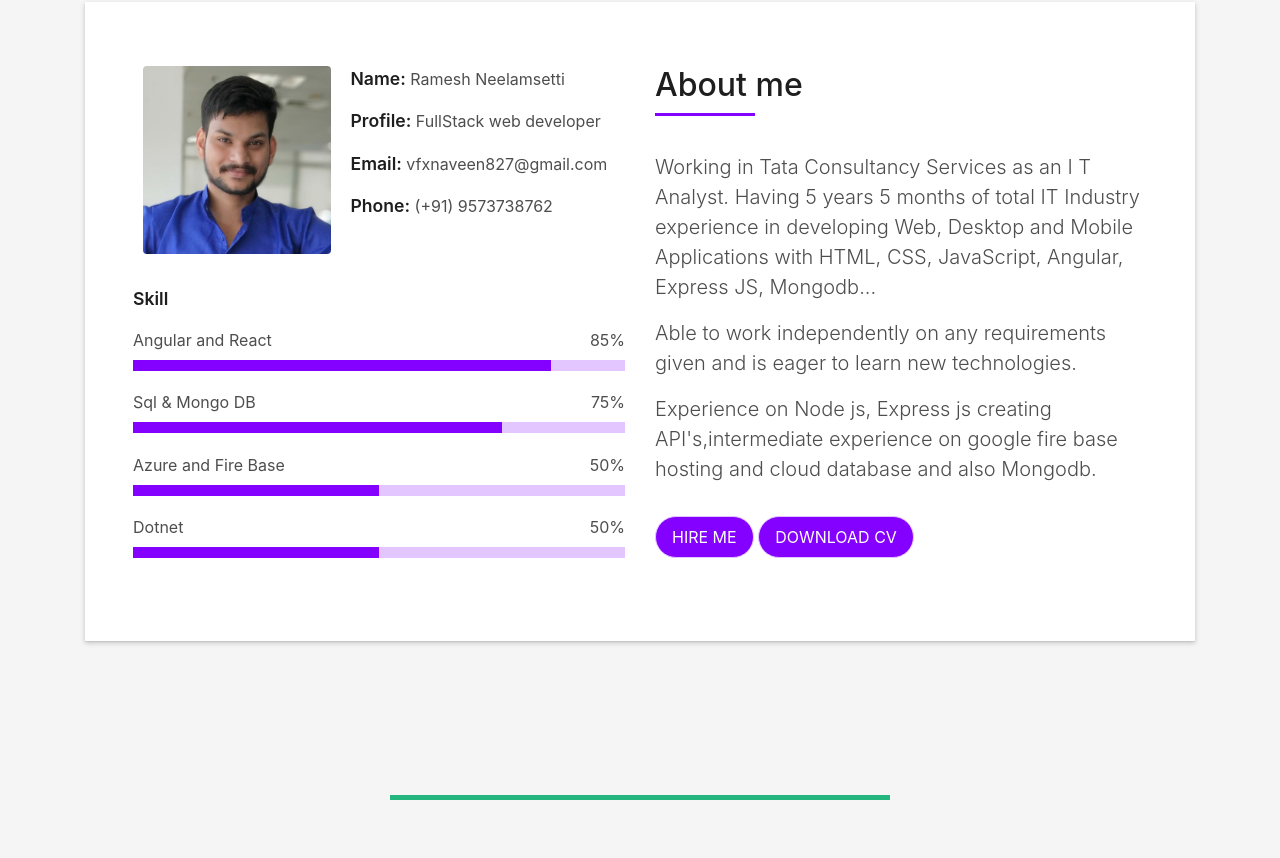
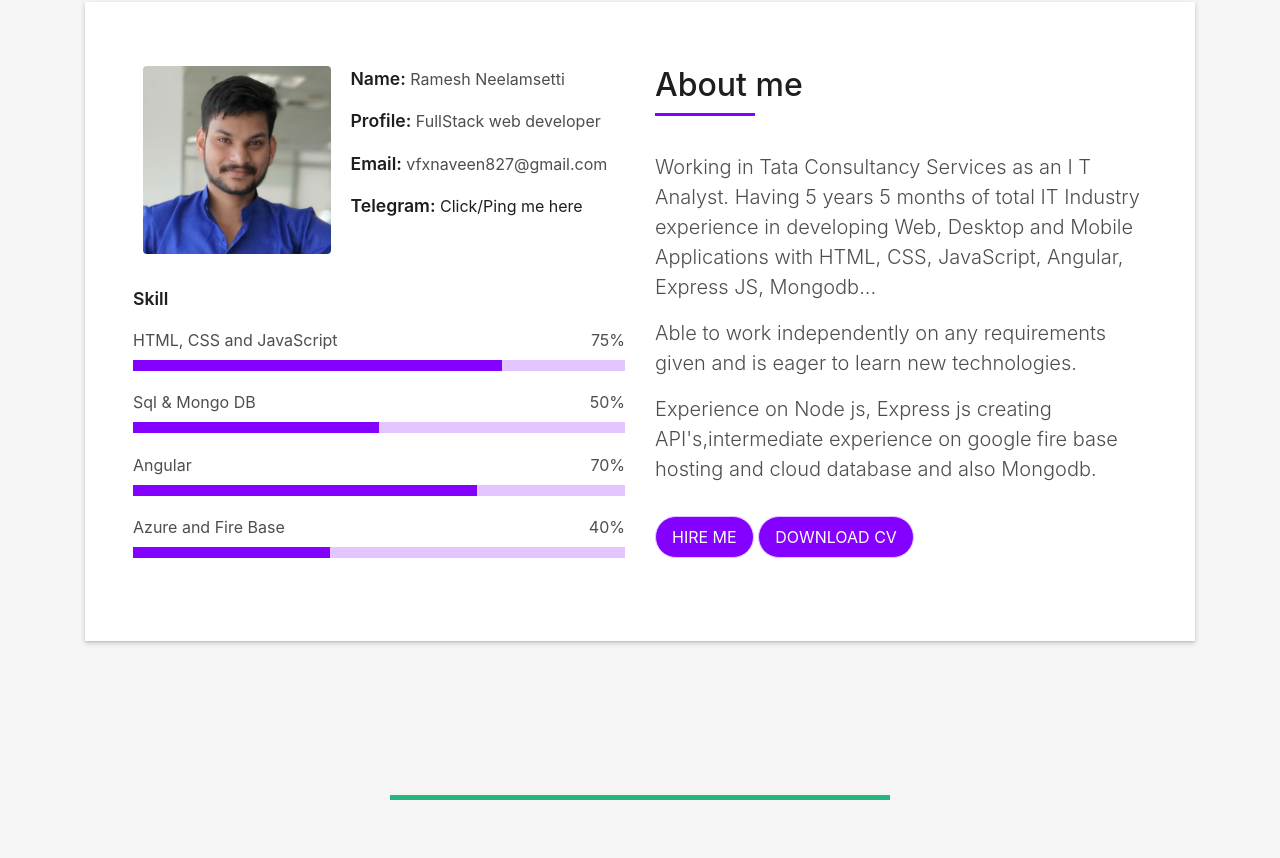
Before and after one commit to raneelams/rameshportfolio1.web.app, a plain HTML site: page src/index.html in a window 1280 px wide. Shown: the part 862-1720 px from the top of the page. Drawn offline with nearby package versions, Linux system fonts and the light colour scheme.

Commit message:
Minor Changes

```diff
--- a/src/index.html
+++ b/src/index.html
@@ -35,7 +35,7 @@
   <!--/ Nav Star /-->
   <nav class="navbar navbar-b navbar-trans navbar-expand-md fixed-top" id="mainNav">
     <div class="container">
-      <a class="navbar-brand js-scroll" href="#page-top">Portfolio</a>
+      <a class="navbar-brand js-scroll" href="#page-top" style="font-family: Lucida Handwriting , Apple Chancery , Brush Script">RN</a>
       <button class="navbar-toggler collapsed" type="button" data-toggle="collapse" data-target="#navbarDefault"
         aria-controls="navbarDefault" aria-expanded="false" aria-label="Toggle navigation">
         <span></span>
@@ -103,32 +103,33 @@
                       <p><span class="title-s">Name: </span> <span>Ramesh Neelamsetti</span></p>
                       <p><span class="title-s">Profile: </span> <span>FullStack web developer</span></p>
                       <p><span class="title-s">Email: </span> <span>vfxnaveen827@gmail.com</span></p>
-                      <p><span class="title-s">Phone: </span> <span>(+91) 9573738762 </span></p>
+                      <p><span class="title-s">Telegram: </span> <span><a href="https://t.me/Ramesh_RockStar" target="_blank">Click/Ping me here</a> </span></p>
                     </div>
                   </div>
                 </div>
                 <div class="skill-mf">
                   <p class="title-s">Skill</p>
-                  <span>Angular and React</span> <span class="pull-right">85%</span>
+                  <span>HTML, CSS and JavaScript</span> <span class="pull-right">75%</span>
                   <div class="progress">
-                    <div class="progress-bar" role="progressbar" style="width: 85%;" aria-valuenow="85"
+                    <div class="progress-bar" role="progressbar" style="width: 75%;" aria-valuenow="75"
                       aria-valuemin="0" aria-valuemax="100"></div>
                   </div>
-                  <span>Sql & Mongo DB</span> <span class="pull-right">75%</span>
-                  <div class="progress">
-                    <div class="progress-bar" role="progressbar" style="width: 75%" aria-valuenow="75" aria-valuemin="0"
-                      aria-valuemax="100"></div>
-                  </div>
-                  <span>Azure and Fire Base</span> <span class="pull-right">50%</span>
+                  <span>Sql & Mongo DB</span> <span class="pull-right">50%</span>
                   <div class="progress">
                     <div class="progress-bar" role="progressbar" style="width: 50%" aria-valuenow="50" aria-valuemin="0"
                       aria-valuemax="100"></div>
                   </div>
-                  <span>Dotnet</span> <span class="pull-right">50%</span>
+                  <span>Angular</span> <span class="pull-right">70%</span>
                   <div class="progress">
-                    <div class="progress-bar" role="progressbar" style="width: 50%" aria-valuenow="50" aria-valuemin="0"
+                    <div class="progress-bar" role="progressbar" style="width: 70%" aria-valuenow="70" aria-valuemin="0"
                       aria-valuemax="100"></div>
                   </div>
+                  <span>Azure and Fire Base</span> <span class="pull-right">40%</span>
+                  <div class="progress">
+                    <div class="progress-bar" role="progressbar" style="width: 40%" aria-valuenow="40" aria-valuemin="0"
+                      aria-valuemax="100"></div>
+                  </div>
+
                 </div>
               </div>
               <div class="col-md-6">
@@ -585,8 +586,8 @@
                     <ul>
                       <li><a href="https://www.facebook.com/ramesh.neelamsetti.10/" TARGET="_blank"><span
                             class="ico-circle"><i class="ion-social-facebook"></i></span></a></li>
-                      <li><a href="https://www.instagram.com/its_ramesh_rockstar/" TARGET="_blank"><span
-                            class="ico-circle"><i class="ion-social-instagram"></i></span></a></li>
+                      <li><a href="https://github.com/raneelams" TARGET="_blank"><span
+                            class="ico-circle"><i class="ion-social-github"></i></span></a></li>
                       <li><a href="https://twitter.com/Rameshrockstarr" TARGET="_blank"><span class="ico-circle"><i
                               class="ion-social-twitter"></i></span></a></li>
                       <li><a href="https://www.linkedin.com/in/ramesh-neelamsetti-67314a173/" TARGET="_blank"><span
@@ -607,7 +608,7 @@
             <div class="copyright-box">
               <p class="copyright">&copy; Copyright <strong>Ramesh</strong>. All Rights Reserved</p>
               <div class="credits">
-                Designed by <a href="https://bootstrapmade.com/">BootstrapMade</a>
+                Inspired by <a href="https://bootstrapmade.com/" target="_blank">BootstrapMade</a>
               </div>
             </div>
           </div>
```
